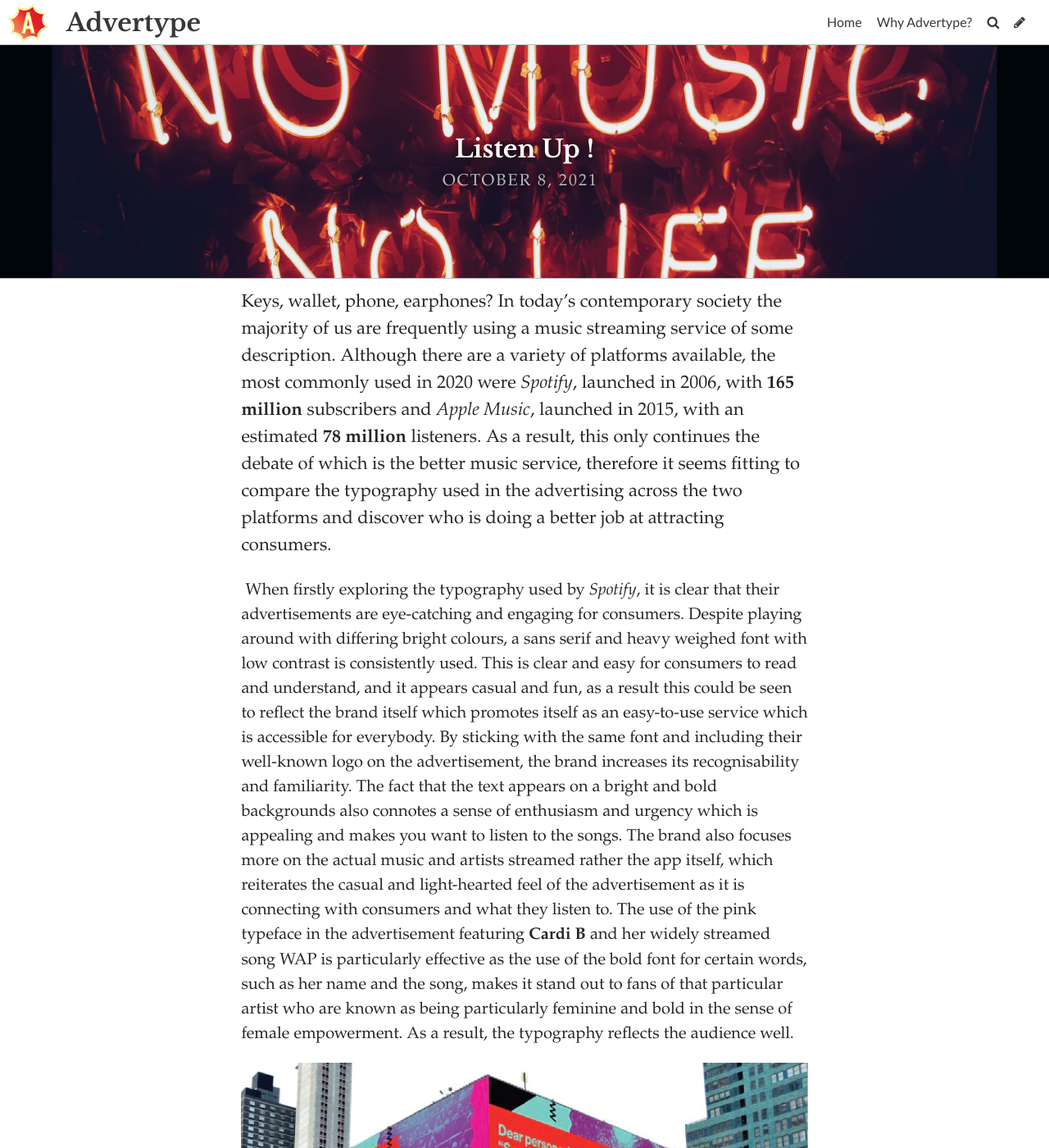
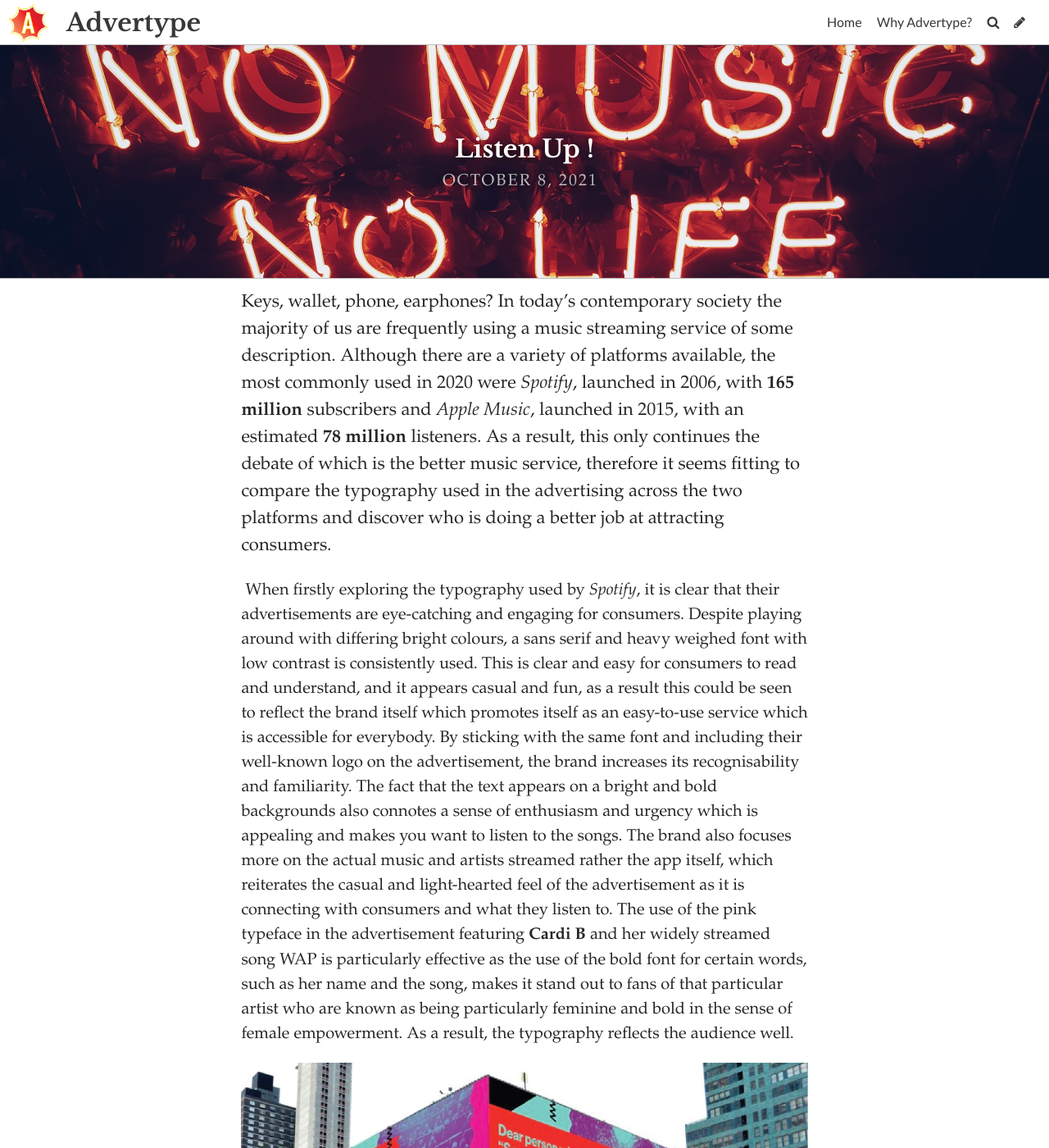
Before and after one commit to taylorball1/taylorball, a Jekyll site: the page built from _posts/2021-10-06-listen-up.md, in a window 1280 px wide and 1400 px high. Shown: the whole window at 82% size. Built offline with Jekyll 4.4.1, drawn with Linux system fonts in a browser that asks for light colours; some web fonts are replaced.

Commit message:
Update Post “2021-10-06-listen-up”

```diff
--- a/_posts/2021-10-06-listen-up.md
+++ b/_posts/2021-10-06-listen-up.md
@@ -2,7 +2,7 @@
 layout: post
 title: Listen Up !
 date: 2021-10-08T12:42:01.732Z
-image: ../uploads/music2.png
+image: ../uploads/photo-1499415479124-43c32433a620.jpeg
 title_color: "#ffffff"
 comments: false
 ---
```
Also changed, not shown: uploads/photo-1499415479124-43c32433a620.jpeg (added).
